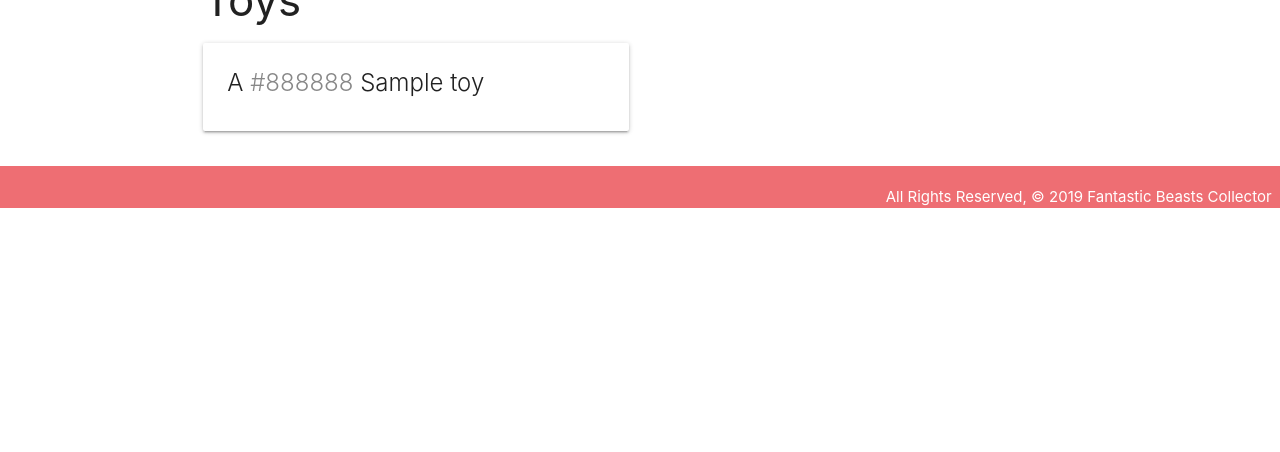
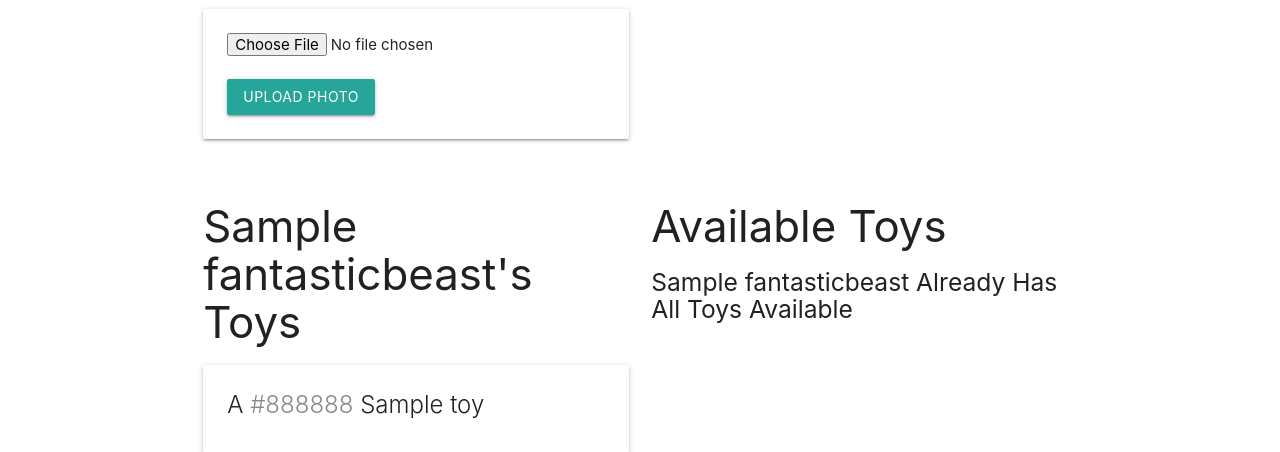
Before and after one commit to efm0004/fantasticbeastcollector, a Django app: page /fantasticbeasts/1/ in a window 1280 px wide. Shown: the part 793-1245 px from the top of the page. Before the commit the page ends 1001 px from the top, so only its background shows below. Run offline with Django 3.2, Linux system fonts and the light colour scheme; tables that the repository leaves empty hold one stand-in row (values such as "Sample post").

Commit message:
complete thru Wednesday

```diff
--- a/main_app/admin.py
+++ b/main_app/admin.py
@@ -1,7 +1,8 @@
 from django.contrib import admin
-from .models import Fantasticbeast, Feeding, Toy
+from .models import Fantasticbeast, Feeding, Toy, Photo
 
 # Register your models here.
 admin.site.register(Fantasticbeast)
 admin.site.register(Feeding)
 admin.site.register(Toy)
+admin.site.register(Photo)
--- a/main_app/models.py
+++ b/main_app/models.py
@@ -49,3 +49,10 @@ class Feeding(models.Model):
 
     class Meta:
         ordering = ['-date']
+
+class Photo(models.Model):
+    url = models.CharField(max_length=200)
+    fantasticbeast = models.ForeignKey(Fantasticbeast, on_delete=models.CASCADE)
+
+    def __str__(self):
+        return f"Photo for fantasticbeast_id: {self.fantasticbeast_id} @{self.url}"
--- a/main_app/templates/fantasticbeasts/detail.html
+++ b/main_app/templates/fantasticbeasts/detail.html
@@ -20,6 +20,17 @@
                 <a href="{% url 'fantasticbeasts_delete' fantasticbeast.id %}">Delete</a>
             </div>
         </div>
+        {% for photo in fantasticbeast.photo_set.all %}
+        <img class="responsive-img card-panel" src="{{photo.url}}">
+      {% empty %}
+        <div class="card-panel teal-text center-align">No Photos Uploaded</div>
+      {% endfor %}
+      <form action="{% url 'add_photo' fantasticbeast.id %}" enctype="multipart/form-data" method="POST" class="card-panel">
+        {% csrf_token %}
+        <input type="file" name="photo-file">
+        <br><br>
+        <input type="submit" class="btn" value="Upload Photo">
+    </form>
     </div>
     <div class="col s6">
         <form action="{% url 'add_feeding' fantasticbeast.id %}" method="post">
--- a/main_app/urls.py
+++ b/main_app/urls.py
@@ -10,8 +10,10 @@ urlpatterns = [
     path('fantasticbeasts/create/', views.FantasticbeastCreate.as_view(), name='fantasticbeasts_create'),
     path('fantasticbeasts/<int:pk>/update/', views.FantasticbeastUpdate.as_view(), name='fantasticbeasts_update'),
     path('fantasticbeasts/<int:pk>/delete/', views.FantasticbeastDelete.as_view(), name='fantasticbeasts_delete'),
-    path('fantasticbeasts/<int:fantasticbeast_id>/add_feeding', views.add_feeding, name='add_feeding'),
+    path('fantasticbeasts/<int:fantasticbeast_id>/add_feeding/', views.add_feeding, name='add_feeding'),
+    path('fantasticbeasts/<int:fantasticbeast_id>/add_photo/', views.add_photo, name='add_photo'),
     path('fantasticbeasts/<int:fantasticbeast_id>/assoc_toy/<int:toy_id/', views.assoc_toy, name='assoc_toy'),
+    path('fantasticbeasts/<int:fantasticbeast_id>/unassoc_toy/<int:toy_id>/', views.assoc_toy, name='assoc_toy'),
     path('toys/', views.ToyList.as_view(), name='toys_index'),
     path('toys/<int:pk>/', views.ToyDetail.as_view(), name='toys_detail'),
     path('toys/create/', views.ToyCreate.as_view(), name='toys_create'),
--- a/main_app/views.py
+++ b/main_app/views.py
@@ -1,8 +1,15 @@
 from django.shortcuts import render, redirect
 from django.views.generic.edit import CreateView, UpdateView, DeleteView
 from django.views.generic import ListView, DetailView
-from .models import Fantasticbeast, Toy
+
+import uuid
+import boto3
+
+from .models import Fantasticbeast, Toy, Photo
 from .forms import FeedingForm
+
+S3_BASE_URL = 'https://s3-us-west-1.amazonaws.com/'
+BUCKET = 'catcollector-efm'
 
 # Define home view
 def home(request):
@@ -68,3 +75,21 @@ class ToyDelete(DeleteView):
 def assoc_toy(request, fantasticbeast_id, toy_id):
   Fantasticbeast.objects.get(id=fantasticbeast_id).toys.add(toy_id)
   return redirect('detail', fantasticbeast_id=fantasticbeast_id)
+
+def unassoc_toy(request, fantasticbeast_id, toy_id):
+  Fantasticbeast.objects.get(id=fantasticbeast_id).toys.remove(toy_id)
+  return redirect('detail', fantasticbeast_id=fantasticbeast_id)
+
+def add_photo(request, fantasticbeast_id):
+  photo_file = request.FILES.get('photo-file', None)
+  if photo_file:
+    s3 = boto3.client('s3')
+    key = uuid.uuid4().hex[:6] + photo_file.name[photo_file.name.rfind('.'):]
+    try:
+      s3.upload_fileobj(photo_file, BUCKET, key)
+      url = f"{S3_BASE_URL}{BUCKET}/{key}"
+      photo = Photo(url=url, fantasticbeast_id=fantasticbeast_id)
+      photo.save()
+    except:
+      print('An error occurred uploading file to S3')
+  return redirect('detail', fantasticbeast_id=fantasticbeast_id)
```
Also changed, not shown: main_app/migrations/0005_photo.py (added), main_app/migrations/0006_auto_20190913_1937.py (added).
